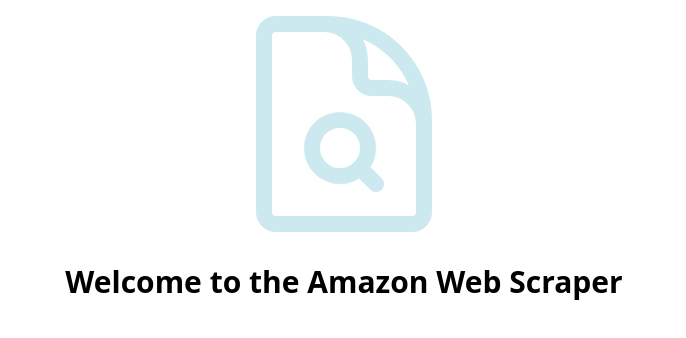
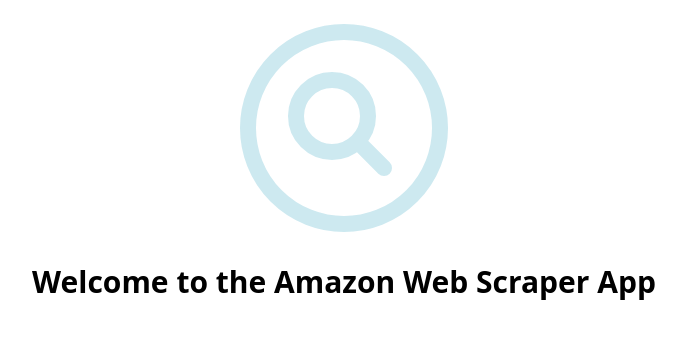
Before and after one commit to SomarGuy/webscraper-app, a Next.js app: page / in a window 1280 px wide. Shown: the top 338 px of the page, without its empty margins (296-982 px from the left). Built offline with nearby package versions, Linux system fonts and the light colour scheme.

Commit message:
repalce maginfying glass icon with different icon

```diff
--- a/app/page.tsx
+++ b/app/page.tsx
@@ -1,12 +1,12 @@
-import { DocumentMagnifyingGlassIcon } from "@heroicons/react/24/outline"
+import { MagnifyingGlassCircleIcon } from "@heroicons/react/24/outline"
 
 function HomePage() {
   return (
         <div className="flex flex-col items-center justify-center">
-            <DocumentMagnifyingGlassIcon className="h-64 w-64 text-cyan-600/20"
+            <MagnifyingGlassCircleIcon className="h-64 w-64 text-cyan-600/20"
             />
             <h1 className="text-3xl text-center mt-2 text-black font-bold mb-5">
-                Welcome to the Amazon Web Scraper
+                Welcome to the Amazon Web Scraper App
             </h1>
         </div>
   )
```
